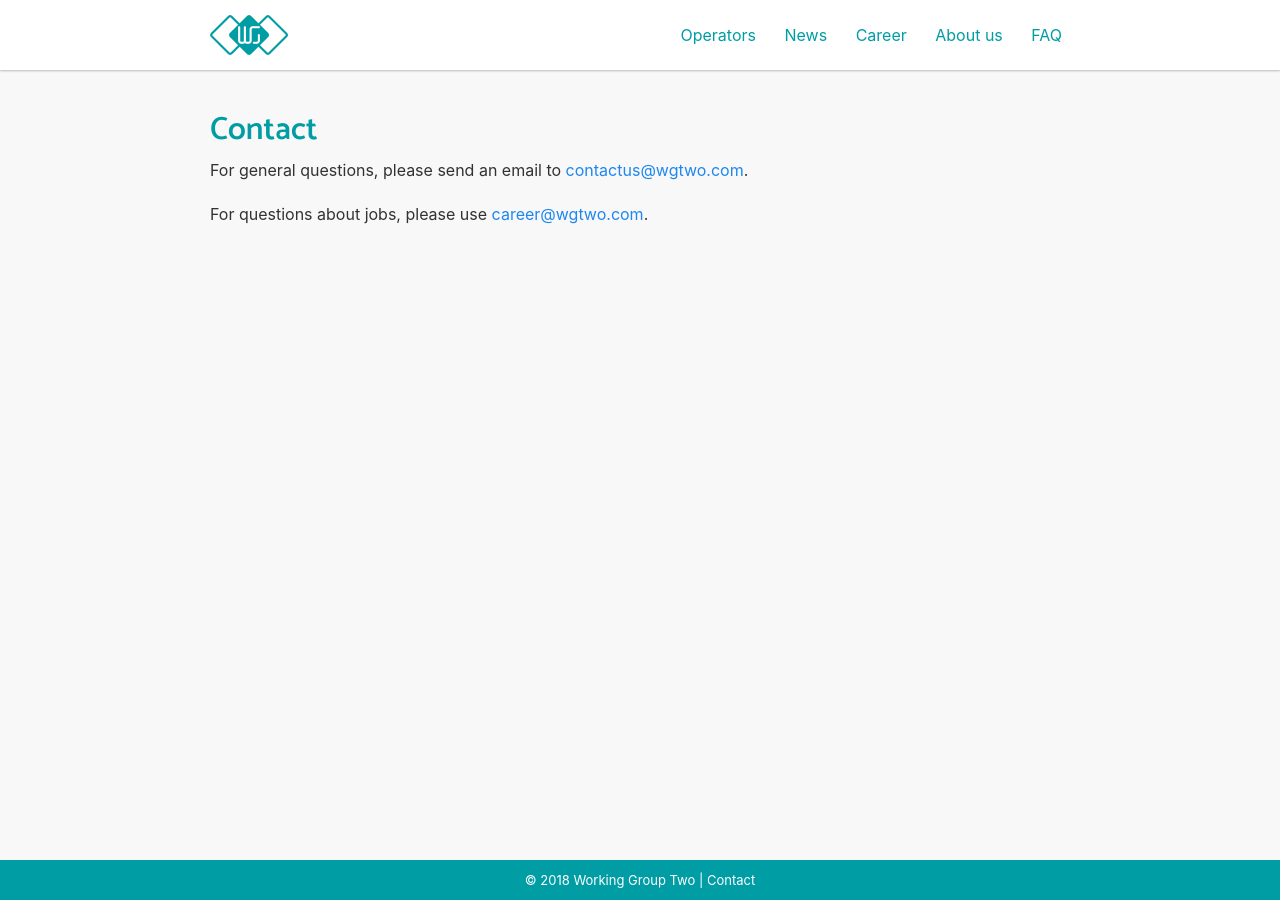
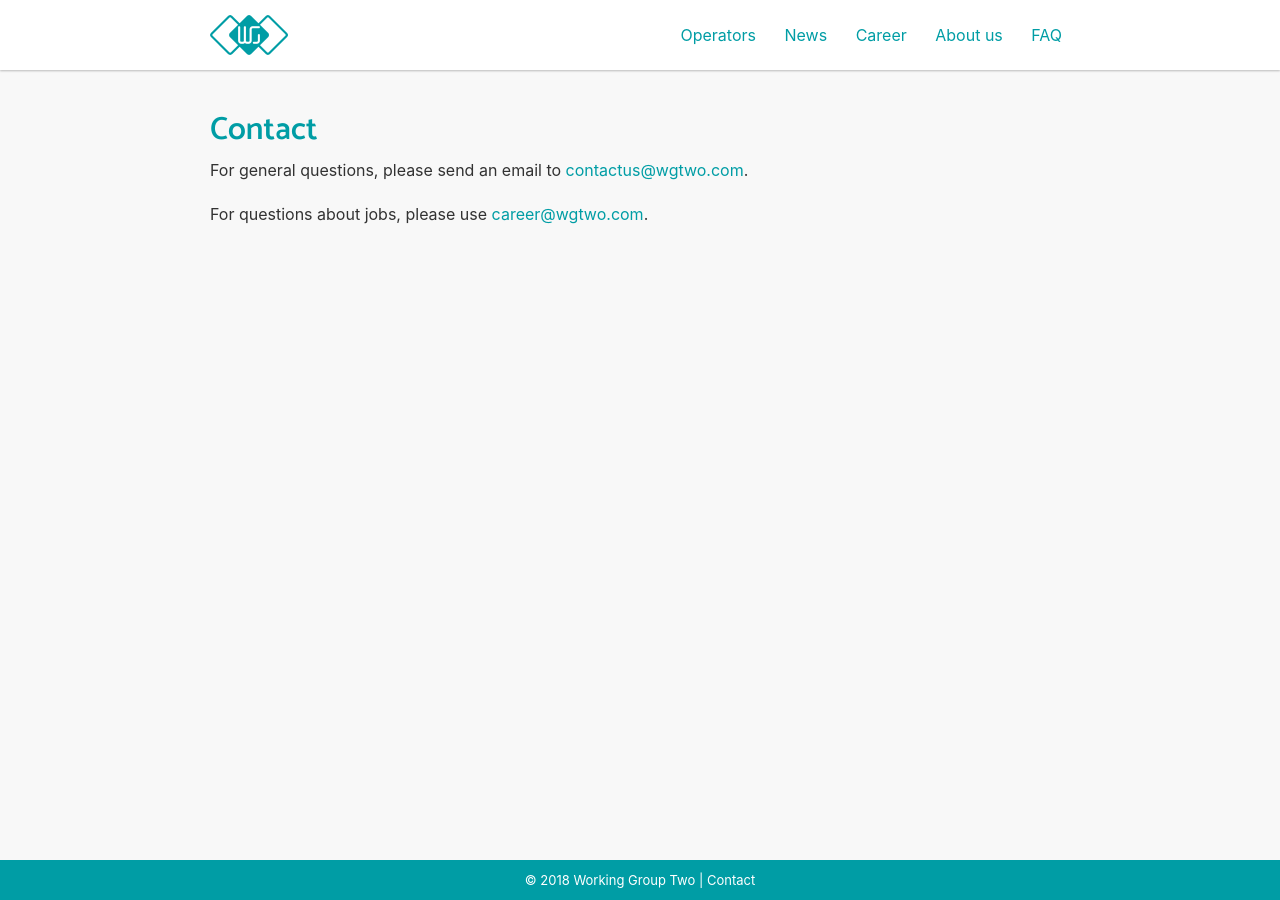
Before and after one commit to working-group-two/engineering-blog, a Jekyll site: the page built from pages/contact.md, in a window 1280 px wide. Built offline with Jekyll 4.4.1, drawn with Linux system fonts in a browser that asks for light colours; nearby versions of some CDN libraries.

Commit message:
Set link color to $brand

```diff
--- a/_sass/_main.scss
+++ b/_sass/_main.scss
@@ -22,6 +22,11 @@ body {
   box-sizing: inherit;
 }
 
+a,
+a:hover {
+  color: $brand;
+}
+
 h1,
 h2,
 h3 {
```
